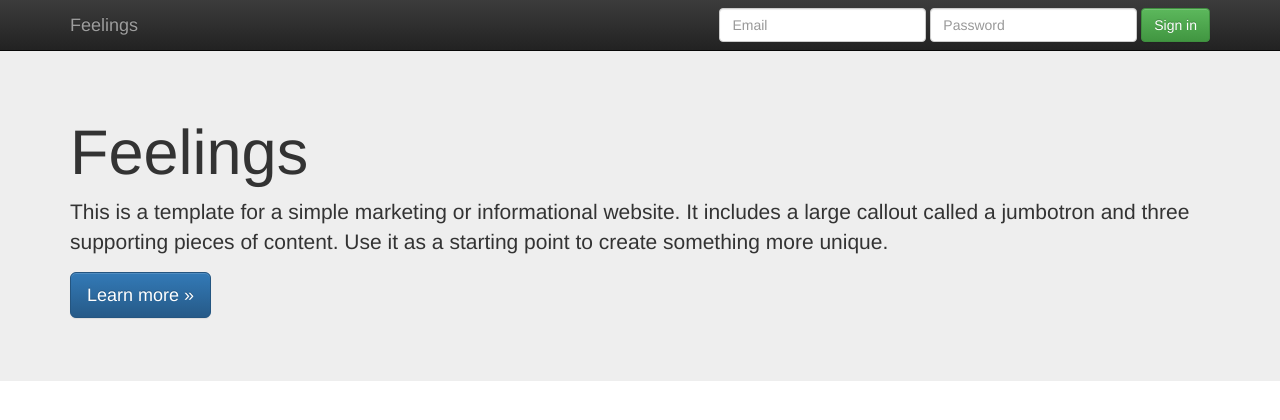
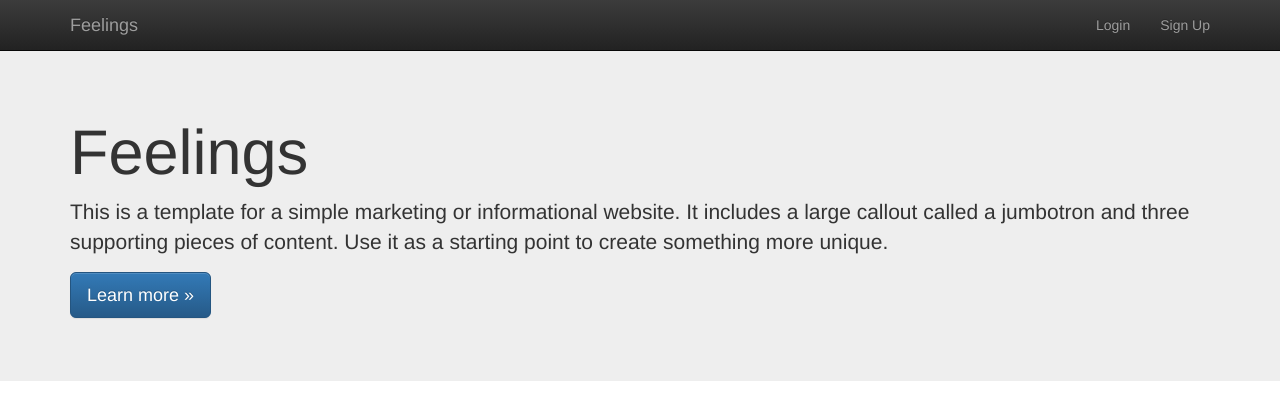
Before and after one commit to scriptonist/django-feelings, a Django app: page / in a window 1280 px wide. Shown: the top 420 px of the page. Run offline with Django 3.2, Linux system fonts and the light colour scheme; parts of the project's set-up code (start-up, migrations or seed data) failed here and were passed over; some libraries are stand-ins or nearby versions.

Commit message:
Login redirect login and dashboard placeholder

```diff
--- a/templates/layout.html
+++ b/templates/layout.html
@@ -36,17 +36,16 @@
           </button>
                 <a class="navbar-brand" href="{% url 'home' %}">Feelings</a>
             </div>
-            <div id="navbar" class="navbar-collapse collapse">
-                <form class="navbar-form navbar-right">
-                    <div class="form-group">
-                        <input type="text" placeholder="Email" class="form-control">
-                    </div>
-                    <div class="form-group">
-                        <input type="password" placeholder="Password" class="form-control">
-                    </div>
-                    <button type="submit" class="btn btn-success">Sign in</button>
-                </form>
-            </div>
+            <ul class="nav navbar-nav navbar-right">
+            {% if not user.is_authenticated %}
+               <li><a href="{% url 'users:login'%}">Login</a></li>
+               <li><a href="#">Sign Up</a></li>
+            {% else %}
+
+                <li><a href="#">Record</a></li>
+
+            {% endif %}
+            </ul>
             <!--/.navbar-collapse -->
         </div>
     </nav>
--- a/users/urls.py
+++ b/users/urls.py
@@ -1,3 +1,6 @@
 from django.conf.urls import url, include
-
-urlpatterns = [url('^', include('django.contrib.auth.urls'), )]
+from . import views
+urlpatterns = [
+    url('^dashboard/$',views.dashboard,name='dashboard'),
+    url('^', include('django.contrib.auth.urls'))
+]
--- a/users/views.py
+++ b/users/views.py
@@ -1,3 +1,4 @@
 from django.shortcuts import render
 
-# Create your views here.
+def dashboard(request):
+    return render(request,'users/dashboard.html')
```
Also changed, not shown: django_feelings/settings.py (+19 -19 lines), users/templates/users/dashboard.html (added, +9 -0 lines), db.sqlite3.
